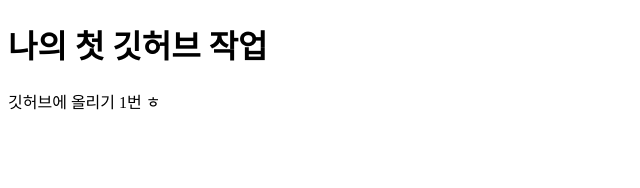
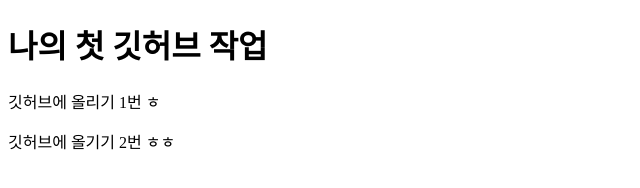
Before and after one commit to a92802017-star/test1, a plain HTML site: page index.html in a window 1280 px wide. Shown: the whole page, without its empty margins (0-640 px from the left). Drawn offline with Linux system fonts and the light colour scheme.

Commit message:
세번째 작업

```diff
--- a/index.html
+++ b/index.html
@@ -8,5 +8,6 @@
 <body>
     <h1>나의 첫 깃허브 작업</h1>
     <p>깃허브에 올리기 1번 ㅎ</p>
+    <p>깃허브에 올기기 2번 ㅎㅎ</p>
 </body>
 </html>
```
